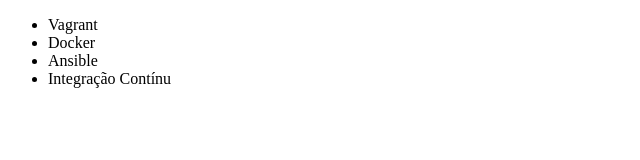
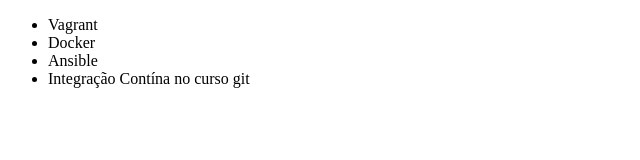
Before and after one commit to programadorleandro/estudos-git, a plain HTML site: page index.html in a window 1280 px wide. Shown: the full height of the page, 0-640 px from the left. Drawn offline with Linux system fonts and the light colour scheme.

Commit message:
Renomeando o curso Integração Contínua

```diff
--- a/index.html
+++ b/index.html
@@ -9,7 +9,7 @@
         <li>Vagrant</li>
         <li>Docker</li>
         <li>Ansible</li>
-        <li>Integração Contínu</li>
+        <li>Integração Contína no curso git</li>
     </ul>
 </body>
 </html>
```
